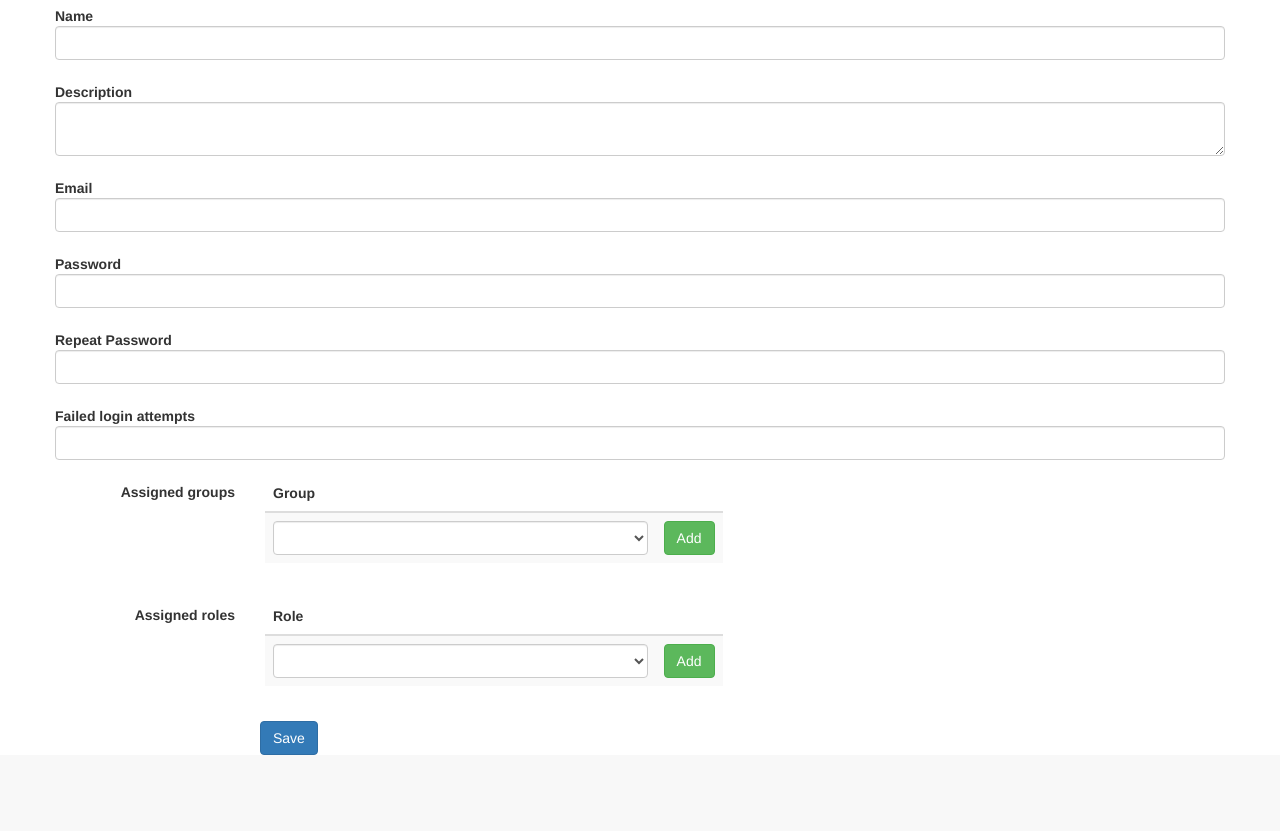
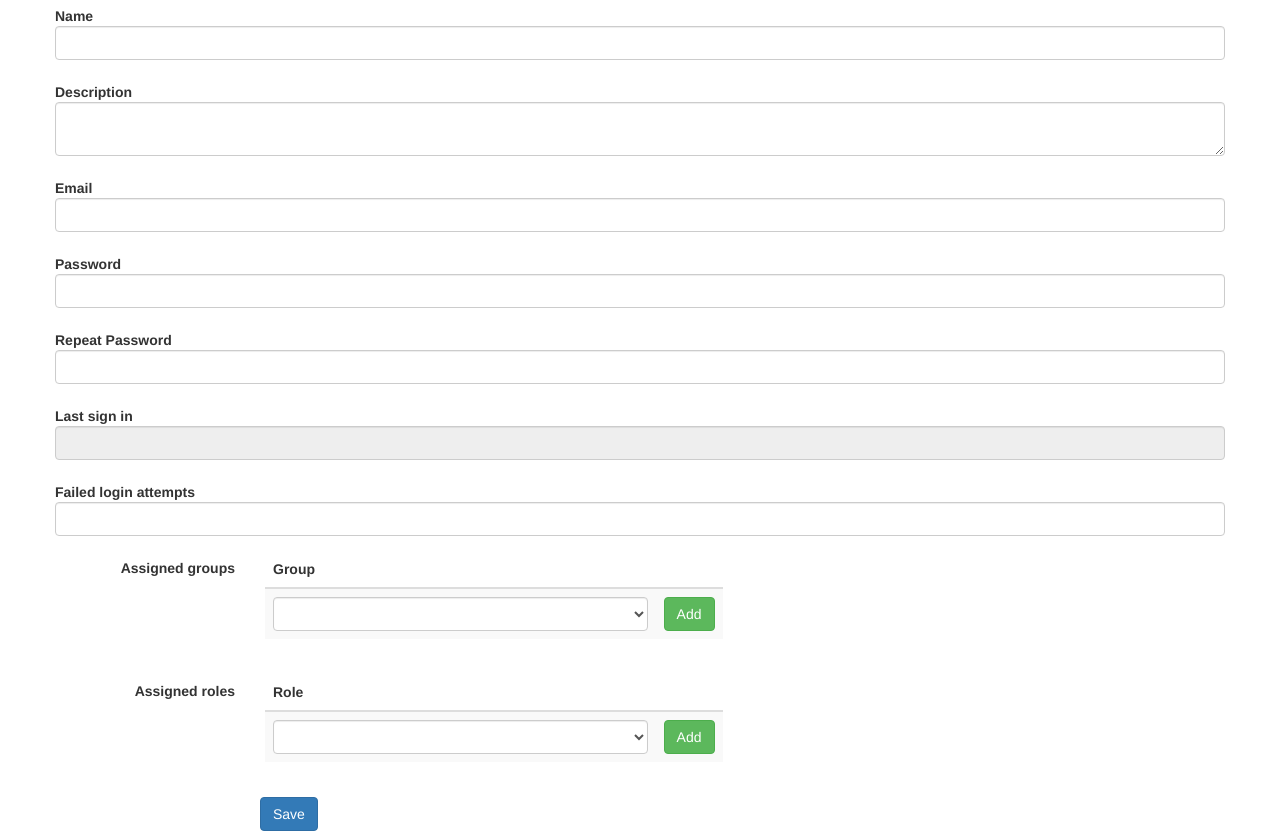
Before and after one commit to qwc-services/qwc-admin-gui, a Flask app: page /users/new in a window 1280 px wide. Shown: the part 141-972 px from the top of the page. Before the commit the page ends 896 px from the top, so only its background shows below. Run offline with Flask 2, Linux system fonts and the light colour scheme; data that the repository does not hold is empty; some libraries are stand-ins or nearby versions.

Commit message:
show last sign in timestamp in user form

```diff
--- a/forms/user_form.py
+++ b/forms/user_form.py
@@ -27,6 +27,7 @@ class UserForm(FlaskForm):
     password = PasswordField('Password')
     password2 = PasswordField(
         'Repeat Password', validators=[EqualTo('password')])
+    last_sign_in_at = StringField('Last sign in', validators=[Optional()])
     failed_sign_in_count = IntegerField(
         'Failed login attempts',
         widget=NumberInput(min=0),
--- a/templates/users/form.html
+++ b/templates/users/form.html
@@ -90,6 +90,7 @@
     {{ wtf.form_field(form.email, form_type="horizontal", horizontal_columns=('sm', 2, 5)) }}
     {{ wtf.form_field(form.password, form_type="horizontal", horizontal_columns=('sm', 2, 5)) }}
     {{ wtf.form_field(form.password2, form_type="horizontal", horizontal_columns=('sm', 2, 5)) }}
+    {{ wtf.form_field(form.last_sign_in_at, form_type="horizontal", horizontal_columns=('sm', 2, 5), disabled=True) }}
     {{ wtf.form_field(form.failed_sign_in_count, form_type="horizontal", horizontal_columns=('sm', 2, 5)) }}
     <div class="form-group">
       <label class="control-label col-sm-2">Assigned groups</label>
```
